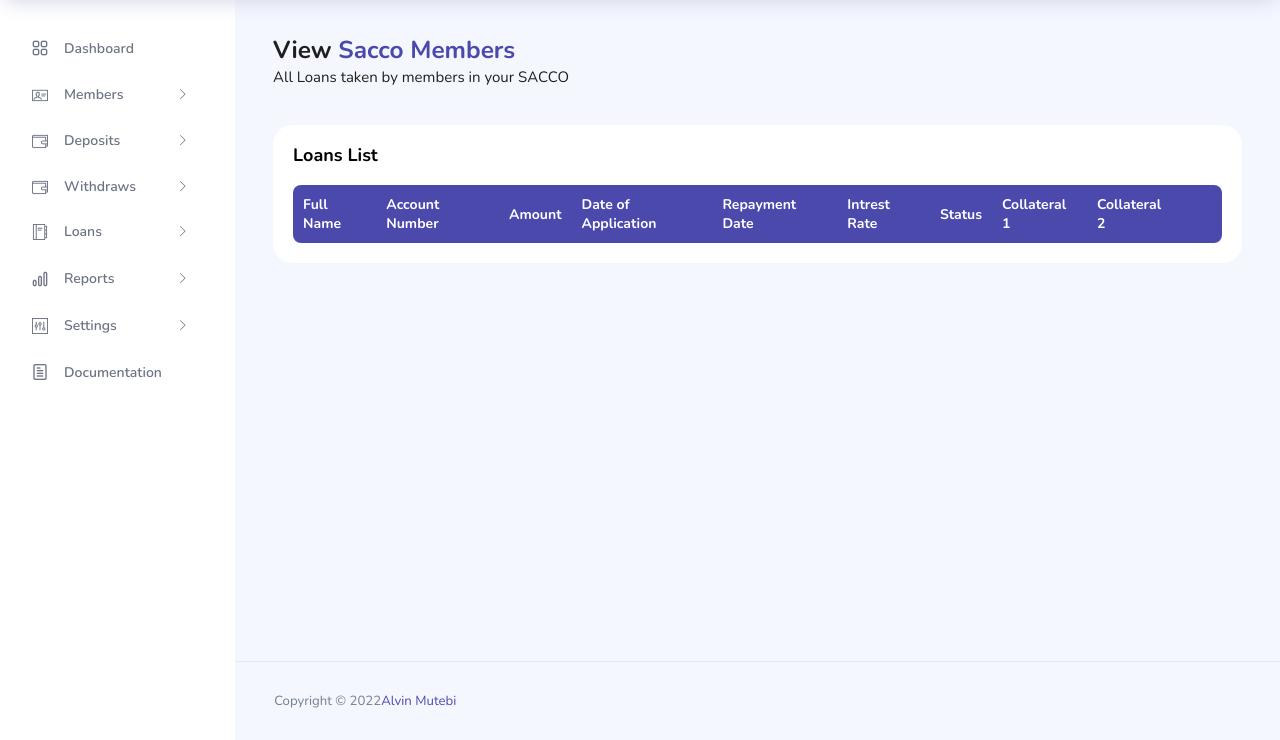
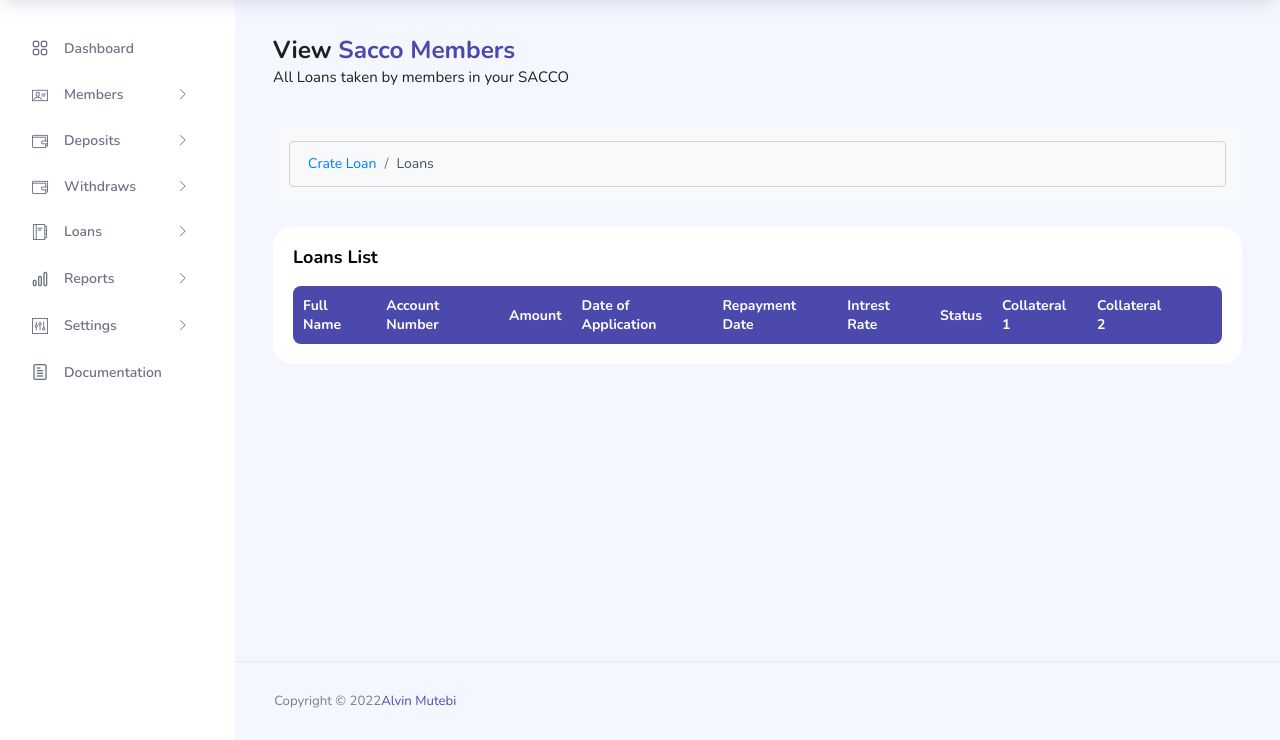
Before and after one commit to alvienzo720/Teleka_V2, a Django app: page /view-loans/ in a window 1280 px wide. Shown: the part 60-800 px from the top of the page. Run offline with Django 3.2, Linux system fonts and the light colour scheme; a user stored in the database is signed in; data that the repository does not hold is empty; style sheets or scripts are compiled from the project's sources; some libraries are stand-ins or nearby versions.

Commit message:
Add Navigation to Loans and Depsoits templates

```diff
--- a/SavingsManager/teleka/templates/teleka/header.html
+++ b/SavingsManager/teleka/templates/teleka/header.html
@@ -76,7 +76,7 @@
                     <div class="collapse" id="ui-basic">
                         <ul class="nav flex-column sub-menu">
                             <li class="nav-item"> <a class="nav-link" href="{% url 'create-member' %}">Create
-                                    Memeber</a>
+                                    Member</a>
                             </li>
                             <li class="nav-item"> <a class="nav-link" href="{% url 'view-members' %}">View
                                     Members</a></li>
@@ -129,7 +129,7 @@
                             <li class="nav-item"> <a class="nav-link" href="{% url 'view-loans' %}">Loans List</a></li>
                             <li class="nav-item"> <a class="nav-link" href="{% url 'loan-pending' %}">Pending Loans</a>
                             </li>
-                            <li class="nav-item"> <a class="nav-link" href="{% url 'loan-complete' %}">Compelted
+                            <li class="nav-item"> <a class="nav-link" href="{% url 'loan-complete' %}">Compeleted
                                     Loans</a>
                             </li>
                         </ul>
--- a/SavingsManager/teleka/templates/teleka/viewLoan.html
+++ b/SavingsManager/teleka/templates/teleka/viewLoan.html
@@ -17,6 +17,16 @@
                         <h6 class="font-weight-normal mb-0">All Loans taken by members in your SACCO</h6>
                     </div>
                 </div>
+            </div>
+        </div>
+        <div class="row">
+            <div class="col">
+                <nav aria-label="breadcrumb" class="bg-light rounded-3 p-3 mb-4">
+                    <ol class="breadcrumb mb-0">
+                        <li class="breadcrumb-item"><a href="{% url 'create-loan' %}">Crate Loan</a></li>
+                        <li class="breadcrumb-item active" aria-current="page">Loans</li>
+                    </ol>
+                </nav>
             </div>
         </div>
         <div class="row">
```
Also changed, not shown: SavingsManager/teleka/templates/teleka/dashboard.html (+0 -30 lines), SavingsManager/teleka/templates/teleka/viewDeposits.html (+10 -0 lines), 2 other files.
